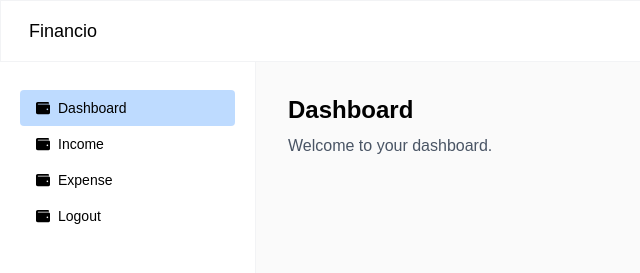
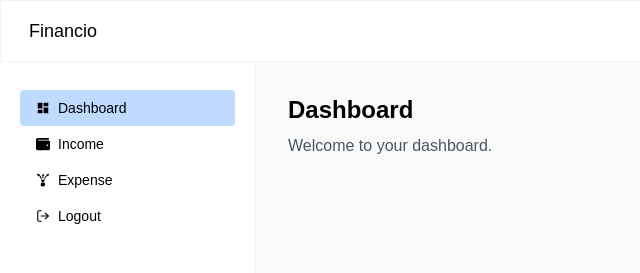
Before and after one commit to stevenzab/FinanceFront, a Next.js app: page /dashboard in a window 1280 px wide. Shown: the top 273 px of the page, without its empty margins (0-640 px from the left). Built offline with nearby package versions, Linux system fonts and the light colour scheme.

Commit message:
[FIX] change logo

```diff
--- a/app/components/sidemenu.tsx
+++ b/app/components/sidemenu.tsx
@@ -1,16 +1,19 @@
 import Link from "next/link";
 import { usePathname } from "next/navigation";
 import { FaWallet } from "react-icons/fa";
+import { MdDashboard } from "react-icons/md";
+import { GiExpense } from "react-icons/gi";
+import { LuLogOut } from "react-icons/lu";
 
 type SideMenuProps = {
     onClose: () => void;
 };
 
 const menuItems = [
-    { label: "Dashboard", href: "/dashboard", id: 0, img: <FaWallet /> },
+    { label: "Dashboard", href: "/dashboard", id: 0, img: <MdDashboard /> },
     { label: "Income", href: "/income", id: 1, img: <FaWallet /> },
-    { label: "Expense", href: "/expense", id: 2, img: <FaWallet /> },
-    { label: "Logout", href: "/logout", id: 3, img: <FaWallet /> }
+    { label: "Expense", href: "/expense", id: 2, img: <GiExpense /> },
+    { label: "Logout", href: "/logout", id: 3, img: <LuLogOut /> }
 ];
 
 export default function SideMenu({ onClose }: SideMenuProps) {
```
